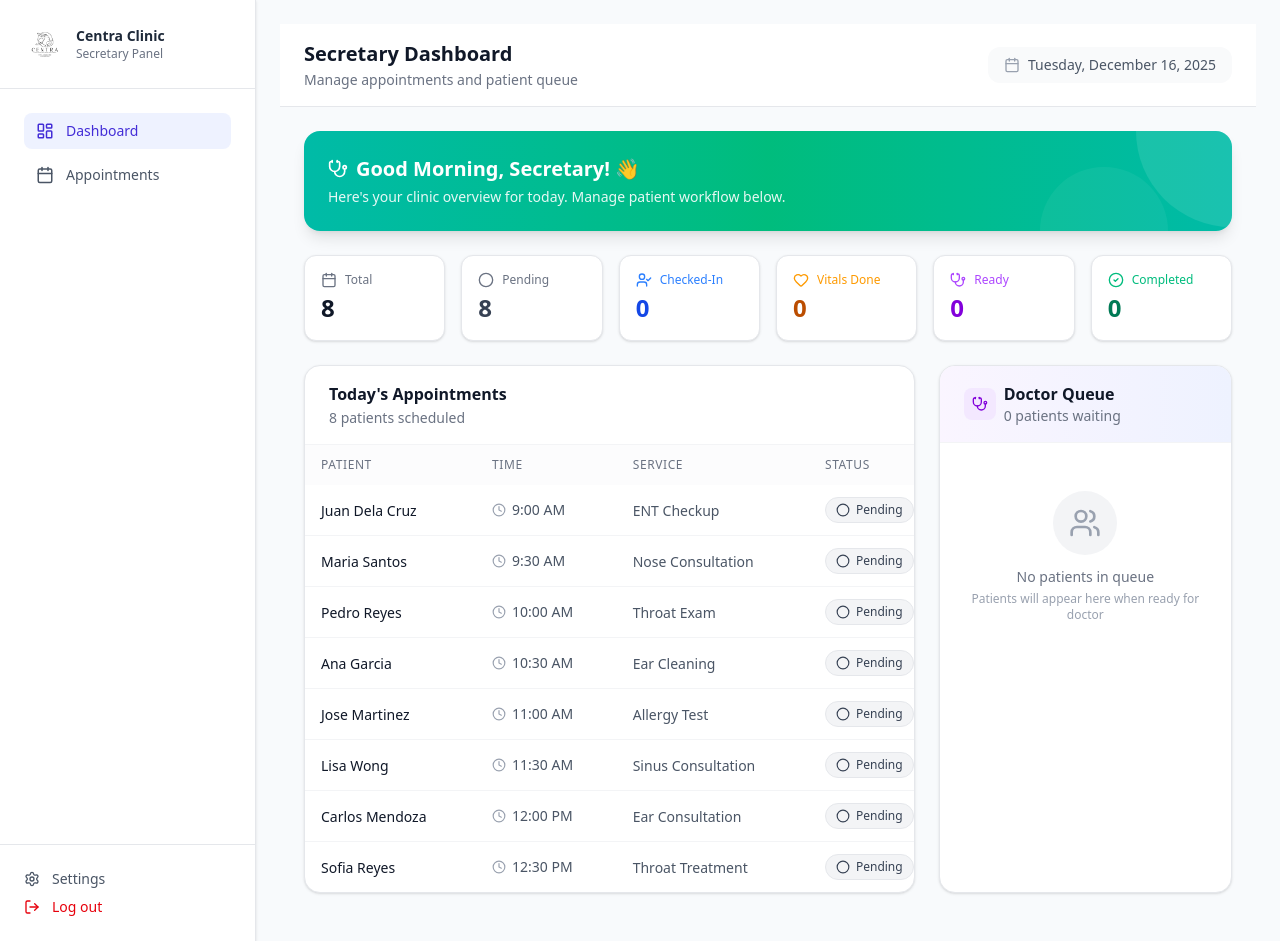
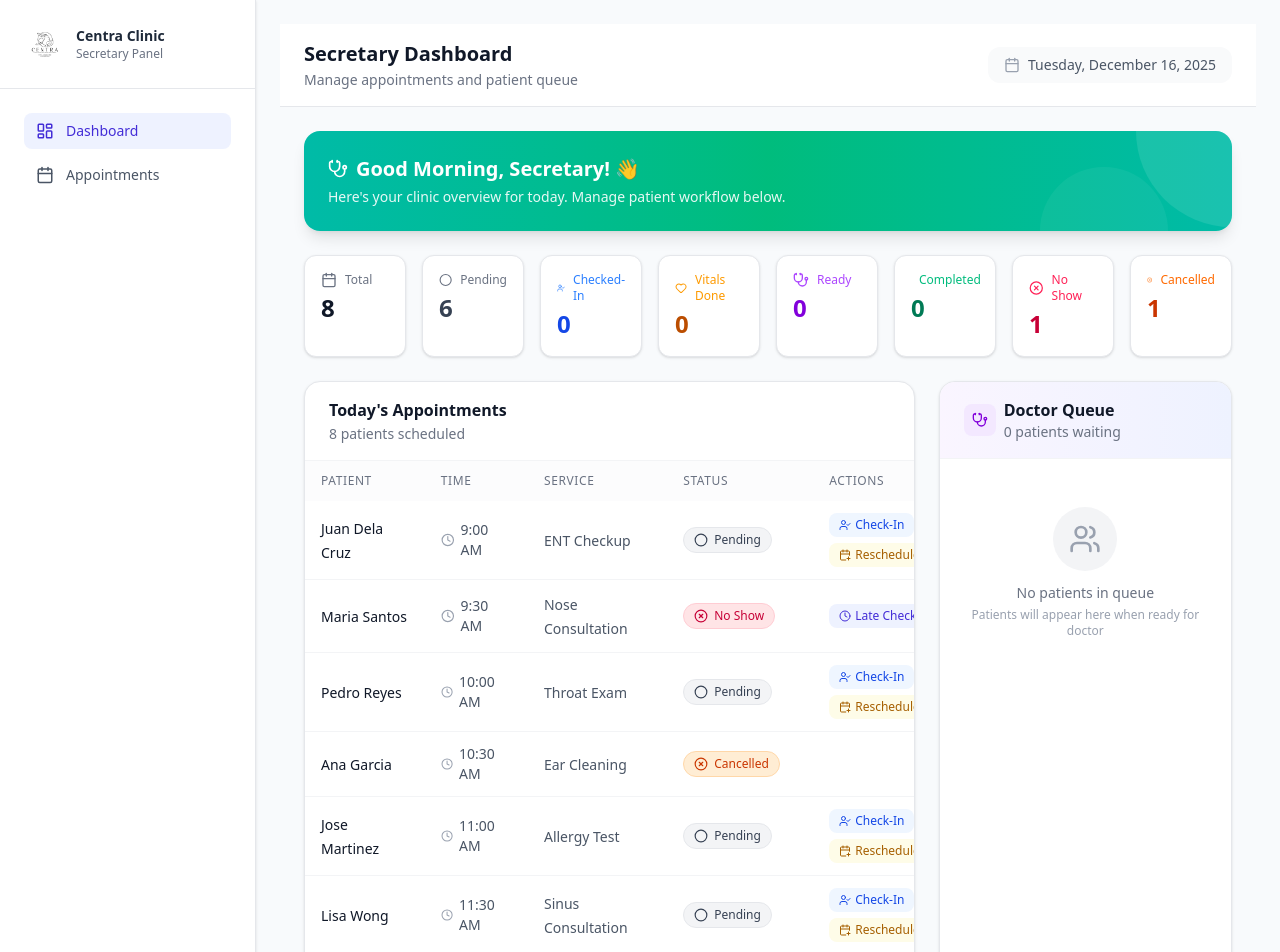
Before and after one commit to Vhon-tech12/CentraClinic, a Next.js app: page /secretary/dashboard in a window 1280 px wide. Shown: the top 952 px of the page. Built offline with nearby package versions, Linux system fonts and the light colour scheme.

Commit message:
Initial Commit

```diff
--- a/app/secretary/dashboard/page.tsx
+++ b/app/secretary/dashboard/page.tsx
@@ -34,7 +34,7 @@ import {
 } from "lucide-react";
 
 // Types
-type PatientStatus = 'Pending' | 'Checked-In' | 'Vitals Recorded' | 'Ready for Doctor' | 'Consultation' | 'Completed';
+type PatientStatus = 'Pending' | 'Checked-In' | 'Vitals Recorded' | 'Ready for Doctor' | 'Consultation' | 'Completed' | 'No Show' | 'Cancelled' | 'Rescheduled';
 
 interface Patient {
   id: number;
@@ -55,6 +55,7 @@ interface Patient {
     complaint: string;
     notes: string;
   };
+  lateArrival?: boolean;
 }
 
 interface VitalsData {
@@ -110,12 +111,12 @@ const getDefaultFollowUpDate = () => {
 // Initial sample data
 const initialPatients: Patient[] = [
   { id: 1, name: "Juan Dela Cruz", birthdate: "1985-03-15", contactNumber: "0912-345-6789", appointmentTime: "9:00 AM", service: "ENT Checkup", status: "Pending" },
-  { id: 2, name: "Maria Santos", birthdate: "1990-07-22", contactNumber: "0918-987-6543", appointmentTime: "9:30 AM", service: "Nose Consultation", status: "Pending" },
+  { id: 2, name: "Maria Santos", birthdate: "1990-07-22", contactNumber: "0918-987-6543", appointmentTime: "9:30 AM", service: "Nose Consultation", status: "No Show" },
   { id: 3, name: "Pedro Reyes", birthdate: "1978-11-08", contactNumber: "0922-111-2222", appointmentTime: "10:00 AM", service: "Throat Exam", status: "Pending" },
-  { id: 4, name: "Ana Garcia", birthdate: "1995-01-30", contactNumber: "0905-333-4444", appointmentTime: "10:30 AM", service: "Ear Cleaning", status: "Pending" },
+  { id: 4, name: "Ana Garcia", birthdate: "1995-01-30", contactNumber: "0905-333-4444", appointmentTime: "10:30 AM", service: "Ear Cleaning", status: "Cancelled" },
   { id: 5, name: "Jose Martinez", birthdate: "1982-09-12", contactNumber: "0917-555-6666", appointmentTime: "11:00 AM", service: "Allergy Test", status: "Pending" },
   { id: 6, name: "Lisa Wong", birthdate: "1988-05-18", contactNumber: "0928-777-8888", appointmentTime: "11:30 AM", service: "Sinus Consultation", status: "Pending" },
-  { id: 7, name: "Carlos Mendoza", birthdate: "1992-12-25", contactNumber: "0919-999-0000", appointmentTime: "12:00 PM", service: "Ear Consultation", status: "Pending" },
+  { id: 7, name: "Carlos Mendoza", birthdate: "1992-12-25", contactNumber: "0919-999-0000", appointmentTime: "12:00 PM", service: "Ear Consultation", status: "Rescheduled" },
   { id: 8, name: "Sofia Reyes", birthdate: "1975-08-05", contactNumber: "0925-121-3434", appointmentTime: "12:30 PM", service: "Throat Treatment", status: "Pending" },
 ];
 
@@ -135,13 +136,14 @@ const commonComplaints = [
 export default function SecretaryDashboard() {
   const [patients, setPatients] = useState<Patient[]>(initialPatients);
   const [selectedPatient, setSelectedPatient] = useState<Patient | null>(null);
-  const [activeModal, setActiveModal] = useState<'identity' | 'vitals' | 'complaint' | 'followUp' | null>(null);
+  const [activeModal, setActiveModal] = useState<'identity' | 'vitals' | 'complaint' | 'followUp' | 'reschedule' | null>(null);
 
 // Form states
   const [identityForm, setIdentityForm] = useState<IdentityData>({ name: '', birthdate: '', contactNumber: '' });
   const [vitalsForm, setVitalsForm] = useState<VitalsData>({ height: '', weight: '', bloodPressure: '', temperature: '', pulse: '' });
   const [complaintForm, setComplaintForm] = useState<ComplaintData>({ complaint: '', notes: '' });
   const [followUpForm, setFollowUpForm] = useState<FollowUpData>({ appointmentDate: getDefaultFollowUpDate(), appointmentTime: '9:00 AM', treatmentNotes: '' });
+  const [rescheduleForm, setRescheduleForm] = useState<FollowUpData>({ appointmentDate: getDefaultFollowUpDate(), appointmentTime: '9:00 AM', treatmentNotes: '' });
   const [showToast, setShowToast] = useState(false);
   const [toastMessage, setToastMessage] = useState('');
 
@@ -198,11 +200,13 @@ export default function SecretaryDashboard() {
   // Stats
   const stats = {
     totalAppointments: patients.length,
-    pending: patients.filter(p => p.status === 'Pending').length,
+    pending: patients.filter(p => p.status === 'Pending' || p.status === 'Rescheduled').length,
     checkedIn: patients.filter(p => p.status === 'Checked-In').length,
     vitalsRecorded: patients.filter(p => p.status === 'Vitals Recorded').length,
     readyForDoctor: patients.filter(p => p.status === 'Ready for Doctor').length,
     completed: patients.filter(p => p.status === 'Completed').length,
+    noShow: patients.filter(p => p.status === 'No Show').length,
+    cancelled: patients.filter(p => p.status === 'Cancelled').length,
   };
 
   // Get status badge styles
@@ -214,8 +218,11 @@ export default function SecretaryDashboard() {
       'Ready for Doctor': 'bg-purple-100 text-purple-700 border-purple-200',
       'Consultation': 'bg-orange-100 text-orange-700 border-orange-200',
       'Completed': 'bg-emerald-100 text-emerald-700 border-emerald-200',
+      'No Show': 'bg-rose-100 text-rose-700 border-rose-200',
+      'Cancelled': 'bg-orange-100 text-orange-700 border-orange-200',
+      'Rescheduled': 'bg-yellow-100 text-yellow-700 border-yellow-200',
     };
-    return styles[status];
+    return styles[status] || 'bg-gray-100 text-gray-700 border-gray-200';
   };
 
   // Get status icon
@@ -227,11 +234,59 @@ export default function SecretaryDashboard() {
       'Ready for Doctor': <Stethoscope className="w-3.5 h-3.5" />,
       'Consultation': <Activity className="w-3.5 h-3.5" />,
       'Completed': <CheckCircle2 className="w-3.5 h-3.5" />,
+      'No Show': <XCircle className="w-3.5 h-3.5" />,
+      'Cancelled': <XCircle className="w-3.5 h-3.5" />,
+      'Rescheduled': <CalendarPlus className="w-3.5 h-3.5" />,
     };
-    return icons[status];
+    return icons[status] || <Circle className="w-3.5 h-3.5" />;
   };
 
   // Handle action button clicks
+  const handleNoShow = (patient: Patient) => {
+    setPatients(prev => prev.map(p =>
+      p.id === patient.id ? { ...p, status: 'No Show' } : p
+    ));
+    setToastMessage(`${patient.name} marked as No Show`);
+    setShowToast(true);
+    setTimeout(() => setShowToast(false), 3000);
+  };
+
+  const handleCancel = (patient: Patient) => {
+    setPatients(prev => prev.map(p =>
+      p.id === patient.id ? { ...p, status: 'Cancelled' } : p
+    ));
+    setToastMessage(`${patient.name} appointment cancelled`);
+    setShowToast(true);
+    setTimeout(() => setShowToast(false), 3000);
+  };
+
+  const handleReschedule = (patient: Patient) => {
+    setSelectedPatient(patient);
+    setRescheduleForm({
+      appointmentDate: getDefaultFollowUpDate(),
+      appointmentTime: patient.appointmentTime,
+      treatmentNotes: patient.service
+    });
+    setActiveModal('reschedule');
+  };
+
+  const handleRescheduleSubmit = () => {
+    if (!selectedPatient) return;
+
+    setPatients(prev => prev.map(p =>
+      p.id === selectedPatient.id
+        ? { ...p, status: 'Rescheduled', appointmentTime: rescheduleForm.appointmentTime }
+        : p
+    ));
+
+    setToastMessage(`${selectedPatient.name} rescheduled to ${rescheduleForm.appointmentTime}`);
+    setShowToast(true);
+    setTimeout(() => setShowToast(false), 4000);
+
+    setActiveModal(null);
+    setSelectedPatient(null);
+  };
+
   const handleCheckIn = (patient: Patient) => {
     setSelectedPatient(patient);
     setIdentityForm({
@@ -303,6 +358,15 @@ export default function SecretaryDashboard() {
     ));
   };
 
+  const handleLateCheckIn = (patient: Patient) => {
+    setPatients(prev => prev.map(p =>
+      p.id === patient.id ? { ...p, status: 'Checked-In', lateArrival: true } : p
+    ));
+    setToastMessage(`${patient.name} marked as Late Check-In`);
+    setShowToast(true);
+    setTimeout(() => setShowToast(false), 3000);
+  };
+
   // Get patients ready for doctor
   const doctorQueue = patients.filter(p => p.status === 'Ready for Doctor' || p.status === 'Consultation');
 
@@ -343,7 +407,7 @@ export default function SecretaryDashboard() {
         </div>
 
         {/* STAT CARDS */}
-        <div className="grid grid-cols-2 sm:grid-cols-3 lg:grid-cols-6 gap-3 sm:gap-4 mb-6">
+        <div className="grid grid-cols-2 sm:grid-cols-3 lg:grid-cols-8 gap-3 sm:gap-4 mb-6">
           <div className="bg-white rounded-xl border border-gray-200 shadow-sm p-4">
             <div className="flex items-center gap-2 text-gray-500 mb-1">
               <Calendar className="w-4 h-4" />
@@ -385,6 +449,20 @@ export default function SecretaryDashboard() {
               <span className="text-xs font-medium">Completed</span>
             </div>
             <p className="text-2xl font-bold text-emerald-700">{stats.completed}</p>
+          </div>
+          <div className="bg-white rounded-xl border border-gray-200 shadow-sm p-4">
+            <div className="flex items-center gap-2 text-rose-500 mb-1">
+              <XCircle className="w-4 h-4" />
+              <span className="text-xs font-medium">No Show</span>
+            </div>
+            <p className="text-2xl font-bold text-rose-700">{stats.noShow}</p>
+          </div>
+          <div className="bg-white rounded-xl border border-gray-200 shadow-sm p-4">
+            <div className="flex items-center gap-2 text-orange-500 mb-1">
+              <XCircle className="w-4 h-4" />
+              <span className="text-xs font-medium">Cancelled</span>
+            </div>
+            <p className="text-2xl font-bold text-orange-700">{stats.cancelled}</p>
           </div>
         </div>
 
@@ -434,12 +512,44 @@ export default function SecretaryDashboard() {
                       <td className="px-4 py-3">
                         <div className="flex flex-wrap gap-1.5">
                           {patient.status === 'Pending' && (
+                            <>
                               <button
                                 onClick={() => handleCheckIn(patient)}
                                 className="px-2.5 py-1 text-xs font-medium bg-blue-50 text-blue-700 hover:bg-blue-100 rounded-lg transition-colors flex items-center gap-1"
                               >
                                 <UserCheck className="w-3 h-3" />
                                 Check-In
+                              </button>
+                              <button
+                                onClick={() => handleNoShow(patient)}
+                                className="px-2.5 py-1 text-xs font-medium bg-rose-50 text-rose-700 hover:bg-rose-100 rounded-lg transition-colors flex items-center gap-1"
+                              >
+                                <XCircle className="w-3 h-3" />
+                                No Show
+                              </button>
+                              <button
+                                onClick={() => handleCancel(patient)}
+                                className="px-2.5 py-1 text-xs font-medium bg-orange-50 text-orange-700 hover:bg-orange-100 rounded-lg transition-colors flex items-center gap-1"
+                              >
+                                <XCircle className="w-3 h-3" />
+                                Cancel
+                              </button>
+                              <button
+                                onClick={() => handleReschedule(patient)}
+                                className="px-2.5 py-1 text-xs font-medium bg-yellow-50 text-yellow-700 hover:bg-yellow-100 rounded-lg transition-colors flex items-center gap-1"
+                              >
+                                <CalendarPlus className="w-3 h-3" />
+                                Reschedule
+                              </button>
+                            </>
+                          )}
+                          {patient.status === 'No Show' && (
+                            <button
+                              onClick={() => handleLateCheckIn(patient)}
+                              className="px-2.5 py-1 text-xs font-medium bg-indigo-50 text-indigo-700 hover:bg-indigo-100 rounded-lg transition-colors flex items-center gap-1"
+                            >
+                              <Clock className="w-3 h-3" />
+                              Late Check-In
                             </button>
                           )}
                           {patient.status === 'Checked-In' && (
@@ -997,6 +1107,95 @@ export default function SecretaryDashboard() {
         </div>
       )}
 
+      {/* Reschedule Modal */}
+      {activeModal === 'reschedule' && selectedPatient && (
+        <div className="fixed inset-0 bg-black/50 flex items-center justify-center z-50 p-4">
+          <div className="bg-white rounded-2xl shadow-xl w-full max-w-md max-h-[90vh] overflow-y-auto">
+            <div className="px-6 py-4 border-b border-gray-100 flex items-center justify-between">
+              <div className="flex items-center gap-3">
+                <div className="p-2 bg-yellow-100 rounded-lg">
+                  <CalendarPlus className="w-5 h-5 text-yellow-700" />
+                </div>
+                <div>
+                  <h3 className="font-semibold text-gray-900">Reschedule Appointment</h3>
+                  <p className="text-xs text-gray-500">{selectedPatient.name}</p>
+                </div>
+              </div>
+              <button onClick={() => setActiveModal(null)} className="p-2 hover:bg-gray-100 rounded-lg transition-colors">
+                <X className="w-5 h-5 text-gray-500" />
+              </button>
+            </div>
+
+            <div className="p-6 space-y-4">
+              <div>
+                <label className="block text-sm font-medium text-gray-700 mb-1.5">
+                  <CalendarDays className="w-4 h-4 inline mr-1" />
+                  New Date
+                </label>
+                <input
+                  type="date"
+                  value={rescheduleForm.appointmentDate}
+                  onChange={(e) => setRescheduleForm({ ...rescheduleForm, appointmentDate: e.target.value })}
+                  className="w-full px-4 py-2.5 border border-gray-200 rounded-xl focus:ring-2 focus:ring-yellow-500/20 focus:border-yellow-500 focus:outline-none transition-all"
+                />
+              </div>
+
+              <div>
+                <label className="block text-sm font-medium text-gray-700 mb-1.5">
+                  <Clock className="w-4 h-4 inline mr-1" />
+                  New Time
+                </label>
+                <select
+                  value={rescheduleForm.appointmentTime}
+                  onChange={(e) => setRescheduleForm({ ...rescheduleForm, appointmentTime: e.target.value })}
+                  className="w-full px-4 py-2.5 border border-gray-200 rounded-xl focus:ring-2 focus:ring-yellow-500/20 focus:border-yellow-500 focus:outline-none transition-all"
+                >
+                  {availableTimeSlots.map((time) => (
+                    <option key={time} value={time}>{time}</option>
+                  ))}
+                </select>
+              </div>
+
+              <div>
+                <label className="block text-sm font-medium text-gray-700 mb-1.5">
+                  <FileText className="w-4 h-4 inline mr-1" />
+                  Service
+                </label>
+                <textarea
+                  value={rescheduleForm.treatmentNotes}
+                  onChange={(e) => setRescheduleForm({ ...rescheduleForm, treatmentNotes: e.target.value })}
+                  rows={3}
+                  className="w-full px-4 py-2.5 border border-gray-200 rounded-xl focus:ring-2 focus:ring-yellow-500/20 focus:border-yellow-500 focus:outline-none transition-all resize-none"
+                  placeholder="Service type..."
+                />
+              </div>
+
+              <div className="bg-yellow-50 rounded-xl p-4 mt-4">
+                <p className="text-sm text-yellow-700">
+                  <strong>Note:</strong> Original appointment will be marked as Rescheduled.
+                </p>
+              </div>
+            </div>
+
+            <div className="px-6 py-4 border-t border-gray-100 flex gap-3 justify-end">
+              <button
+                onClick={() => setActiveModal(null)}
+                className="px-4 py-2 text-sm font-medium text-gray-700 hover:bg-gray-100 rounded-xl transition-colors"
+              >
+                Cancel
+              </button>
+              <button
+                onClick={handleRescheduleSubmit}
+                className="px-4 py-2 text-sm font-medium text-white bg-yellow-600 hover:bg-yellow-700 rounded-xl transition-colors flex items-center gap-2"
+              >
+                <Check className="w-4 h-4" />
+                Reschedule
+              </button>
+            </div>
+          </div>
+        </div>
+      )}
+
       {/* Toast Notification */}
       {showToast && (
         <div className="fixed bottom-6 right-6 z-50 animate-slide-up">
```
Also changed, not shown: 2 other files (tests, documents, lock files or other folders). Lines whose indentation alone changed are shown as unchanged.
